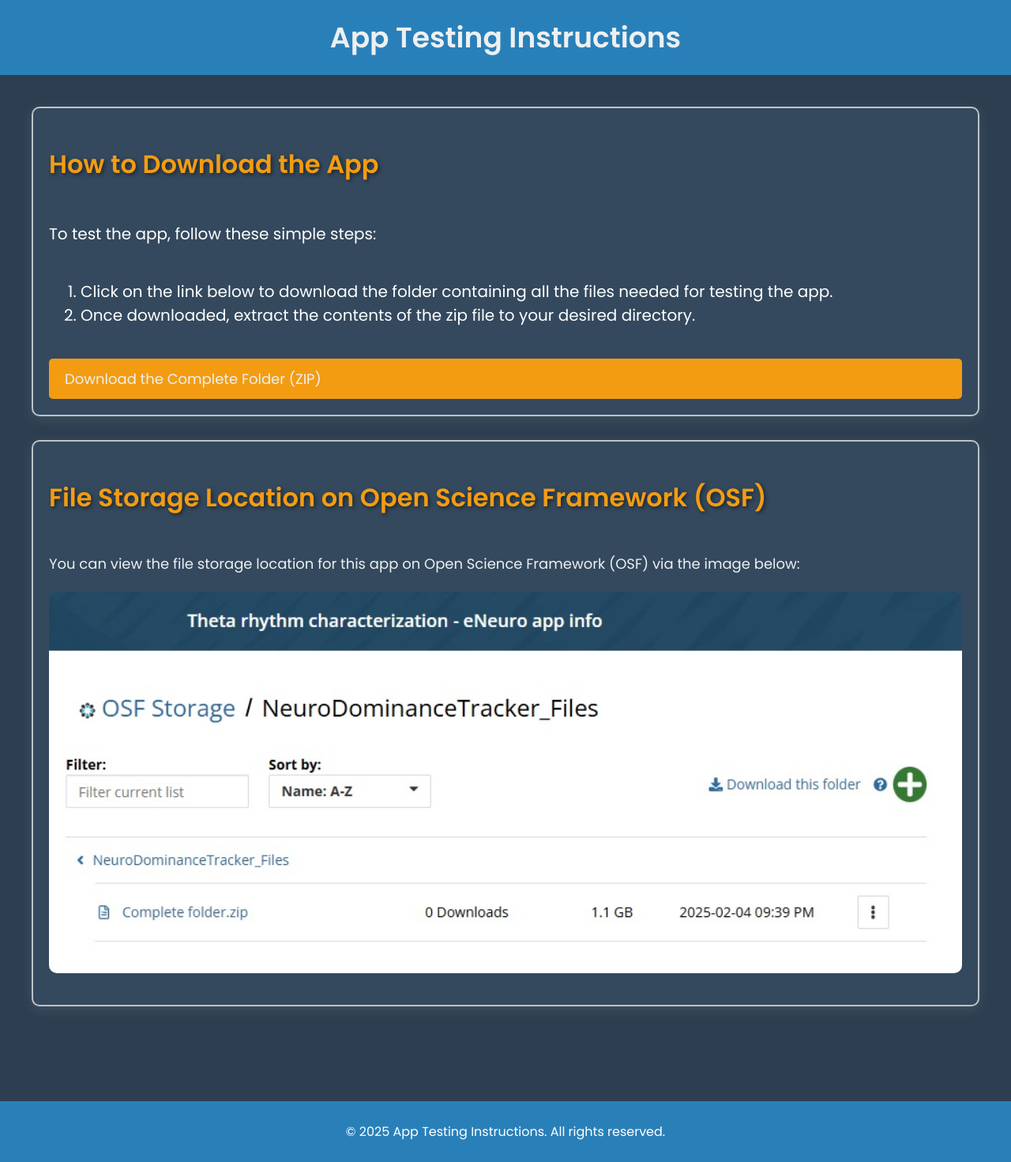
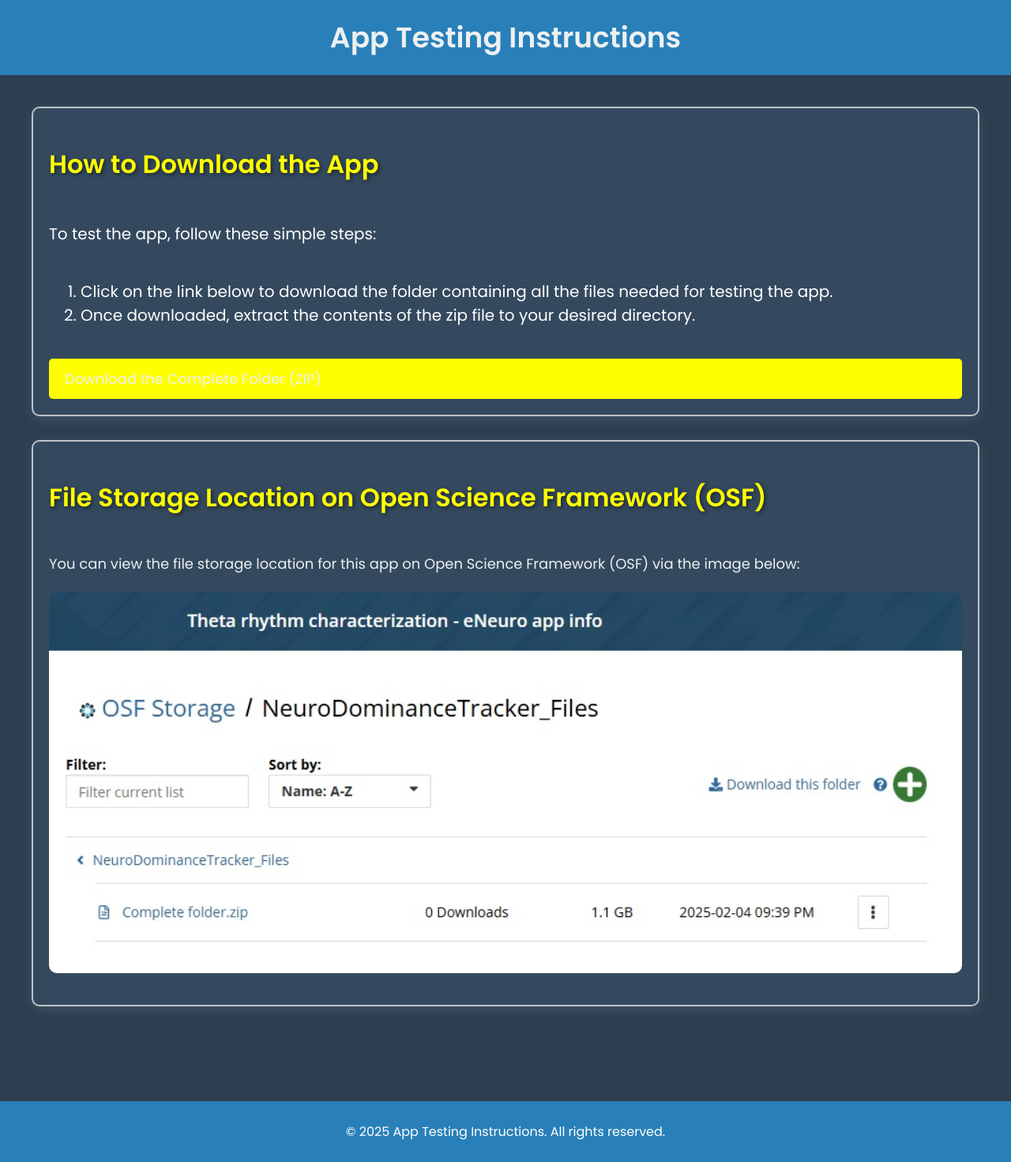
Before and after one commit to nbahador/NeuroDominanceTracker-Tool, a Jekyll site: the page download.html, which Jekyll copies as it is, in a window 1280 px wide. Shown: the whole page at 79% size. Built offline with Jekyll 4.4.1, drawn with Linux system fonts in a browser that asks for light colours.

Commit message:
Update download.html

```diff
--- a/download.html
+++ b/download.html
@@ -9,15 +9,15 @@
     <style>
         body {
             font-family: 'Poppins', sans-serif;
-            background-color: #2C3E50; /* Deep blue background for a calm, professional feel */
+            background-color: #2C3E50; /* Deep blue background */
             margin: 0;
             padding: 0;
-            color: #ECF0F1; /* Soft white text for readability */
+            color: #ECF0F1; /* Soft white text */
         }
 
         header {
-            background-color: #2980B9; /* Lighter blue for the header */
-            color: #ECF0F1; /* Soft white text */
+            background-color: #2980B9; /* Lighter blue for header */
+            color: #ECF0F1; /* White text */
             padding: 20px;
             text-align: center;
         }
@@ -34,7 +34,7 @@
         }
 
         .card {
-            background-color: #34495E; /* Darker blue-gray for contrast */
+            background-color: #34495E; /* Dark blue-gray background */
             border-radius: 10px;
             box-shadow: 0 4px 15px rgba(255, 255, 255, 0.1);
             margin-bottom: 30px;
@@ -48,7 +48,7 @@
 
         .card:hover {
             transform: translateY(-10px);
-            box-shadow: 0 10px 20px rgba(41, 128, 185, 0.4); /* Subtle blue glow on hover */
+            box-shadow: 0 10px 20px rgba(41, 128, 185, 0.4); /* Subtle blue glow */
         }
 
         .card img {
@@ -64,20 +64,20 @@
 
         .card h2 {
             font-size: 32px;
-            color: #F39C12; /* Bright metallic gold for headers */
+            color: #FFFF00; /* Lemon yellow for headers */
             text-shadow: 2px 2px 5px rgba(0, 0, 0, 0.5);
         }
 
         .card p {
             font-size: 18px;
             line-height: 1.8;
-            color: #ECF0F1; /* White text for easy readability */
+            color: #ECF0F1; /* White text for readability */
         }
 
         .card a {
             text-decoration: none;
             color: #ECF0F1;
-            background-color: #F39C12; /* Gold button */
+            background-color: #FFFF00; /* Lemon yellow button */
             padding: 12px 20px;
             border-radius: 5px;
             font-size: 18px;
@@ -86,7 +86,7 @@
         }
 
         .card a:hover {
-            background-color: #E67E22; /* Slightly darker gold on hover */
+            background-color: #FFEB3B; /* Slightly lighter lemon yellow on hover */
         }
 
         footer {
```
